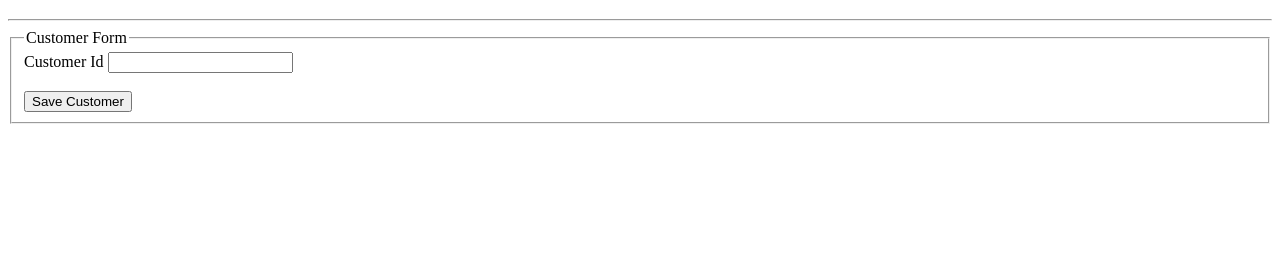
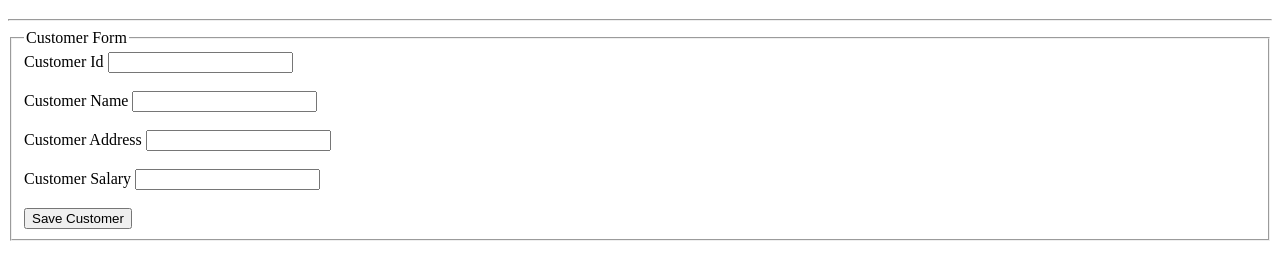
Before and after one commit to Sithumameesha/HTML, a plain HTML site: page forms.html in a window 1280 px wide. Shown: the part 61-340 px from the top of the page. Drawn offline with Linux system fonts and the light colour scheme.

Commit message:
Add TextField

```diff
--- a/forms.html
+++ b/forms.html
@@ -14,6 +14,18 @@
         <input type="text" id="txtCusId">
         <br>
         <br>
+        <label for="txtCusName">Customer Name</label>
+        <input type="text" id="txtCusName">
+        <br>
+        <br>
+        <label for="txtCusAddress">Customer Address</label>
+        <input type="text" id="txtCusAddress">
+        <br>
+        <br>
+        <label for="txtCusSalary">Customer Salary</label>
+        <input type="text" id="txtCusSalary">
+        <br>
+        <br>
 
         <button>Save Customer</button>
     </fieldset>
```
